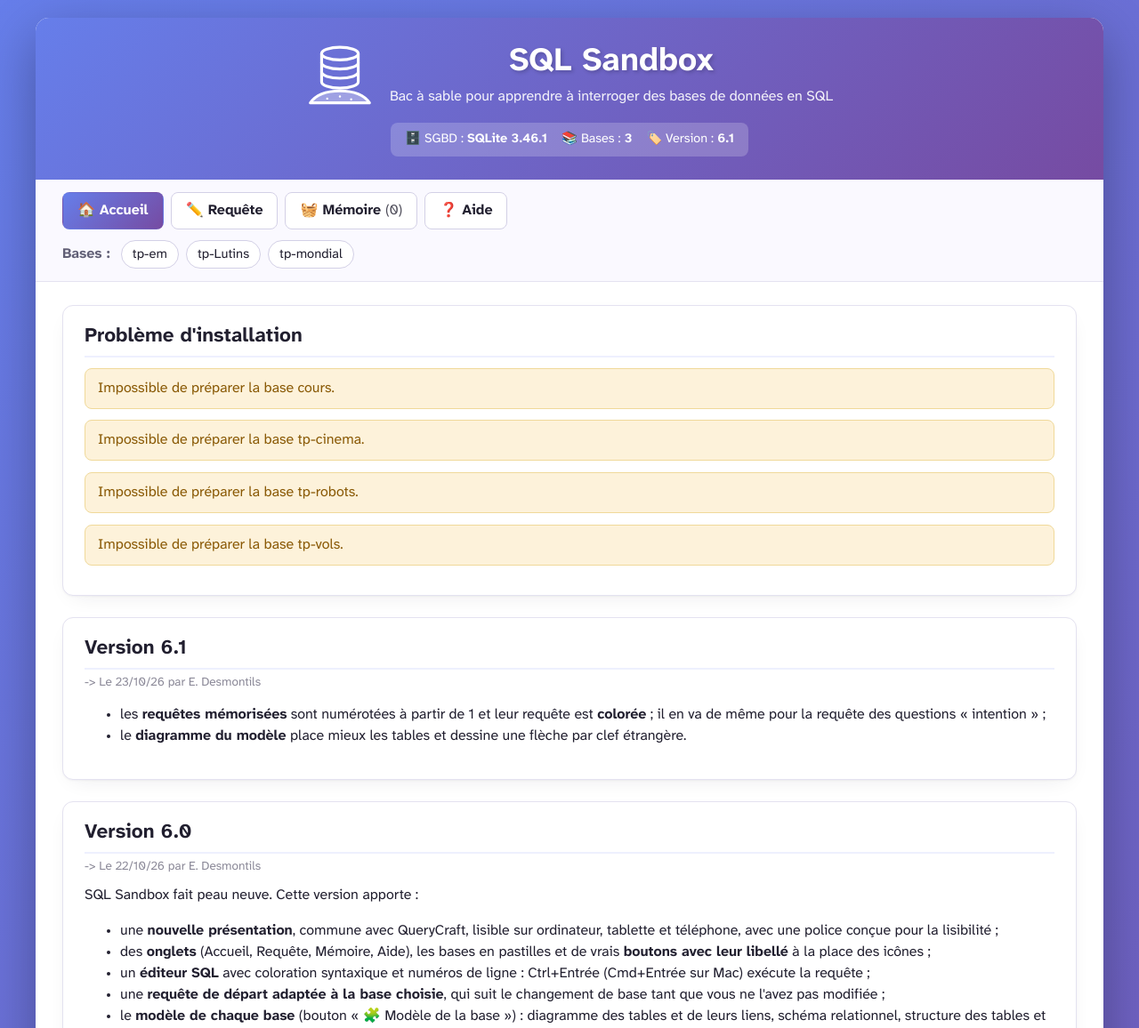
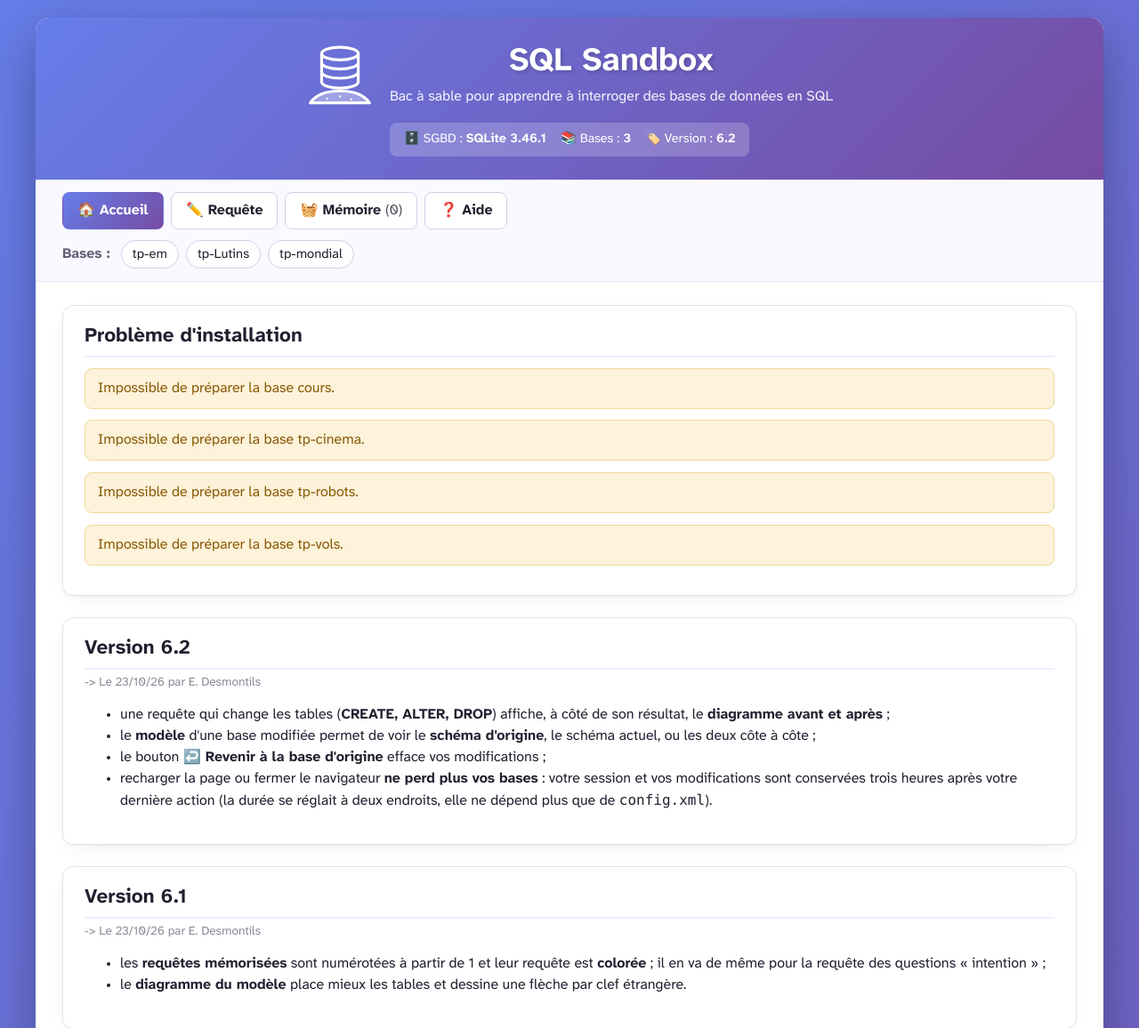
Before and after one commit to edesmontils/SQLSandbox, a PHP site: page / in a window 1280 px wide. Shown: the top 1156 px of the page at 89% size. Run offline with PHP 8.4, Linux system fonts and the light colour scheme; data comes from the database, SQL or seed files in the repository.

Commit message:
Version 6.2 : diagrammes avant/après, schéma d'origine, retour à la base d'origine, session conservée
- Requêtes CREATE/ALTER/DROP : diagrammes avant et après affichés avec le résultat
- Modèle : schéma d'origine, schéma actuel ou les deux côte à côte
- Bouton « Revenir à la base d'origine » (action reinitialiser)
- Durée de vie de la session et des copies lue dans config.xml (duree_vie)
- Rechargement et fermeture du navigateur conservent session, copies et jeton

Co-Authored-By: Claude Sonnet 5.5 <noreply@anthropic.com>

```diff
--- a/controler.php
+++ b/controler.php
@@ -7,6 +7,7 @@ if (isset($_SESSION['debug']) && $session_ok) {
 	if ($debug) ini_set('display_errors', '1');
 	require_once('./lib/LibXML.php');
 	include "./fonctions.php";
+		prolonge_copies();
 
 	$Soumettre = isset($_REQUEST['Soumettre']) ? param('Soumettre') : 'rien';
 	$requete = param('requete');
@@ -133,9 +134,23 @@ if (isset($_SESSION['debug']) && $session_ok) {
 			http_response_code(404);
 			echo json_encode(array('erreur' => 'Base inconnue ou inaccessible.'));
 		} else {
+				$modele['origine'] = modele_origine(param('nom_base'), $modele);
 			echo json_encode($modele, JSON_UNESCAPED_UNICODE);
 		}
 	}
+		//======================================================
+		// Retour à la base d'origine : la copie de l'étudiant est remplacée par l'original
+		else if ($Soumettre == "reinitialiser") {
+			if (!jeton_valide()) {
+				http_response_code(403);
+				echo "<p>Session expirée : l'application a sans doute été ouverte ou rechargée dans un autre onglet. Rechargez cette page pour continuer.</p>";
+			} else if (reinitialise_base(param('nom_base'))) {
+				echo "ok";
+			} else {
+				http_response_code(404);
+				echo "<p>Base inconnue ou inaccessible.</p>";
+			}
+		}
 	//======================================================
 	else {//echo "<p>liste base $Soumettre</p>";
 		liste_base($Soumettre);
--- a/default.css
+++ b/default.css
@@ -606,6 +606,31 @@ table.historique td .btn {
 	stroke-width: 2.5;
 }
 
+/* Diagrammes avant/après une requête qui modifie le schéma */
+.avant-apres-grille {
+	display: grid;
+	grid-template-columns: repeat(2, minmax(0, 1fr));
+	gap: 16px;
+}
+
+.avant-apres h3 {
+	margin: 18px 0 6px 0;
+}
+
+.avant-apres h4 {
+	margin: 0 0 4px 0;
+}
+
+.avant-apres .diagramme {
+	max-height: 60vh;
+}
+
+@media (max-width: 800px) {
+	.avant-apres-grille {
+		grid-template-columns: 1fr;
+	}
+}
+
 .schema-relationnel {
 	padding-left: 20px;
 	font-family: var(--sb-mono);
--- a/dossiers.php
+++ b/dossiers.php
@@ -24,3 +24,16 @@ function dossier_prive($nom, $repli) {
 // Copies des bases de chaque session et verrous d'exécution (null si aucun dossier
 // n'est accessible en écriture)
 if (!defined('DOSSIER_TMP')) define('DOSSIER_TMP', dossier_prive(INSTANCE.'-tmp', __DIR__.'/tmp'));
+
+// Durée de vie (secondes) d'une session et des copies de bases d'un utilisateur, depuis
+// l'inactivité : le « seuil » de config.xml (3 heures par défaut). Lue sans analyser tout le XML,
+// car chaque requête en a besoin avant de démarrer la session. C'est l'unique source de cette
+// durée : cookie, session, copies de bases et purge s'en servent, et restent donc alignés.
+function duree_vie() {
+	$xml = @file_get_contents(__DIR__.'/config.xml');
+	if ($xml !== false) {
+		if (preg_match("/<!ENTITY\\s+seuil\\s+['\"]\\s*(\\d+)\\s*['\"]/", $xml, $m) && preg_match('#<seuil>\\s*&seuil;\\s*</seuil>#', $xml)) return max(60, (int)$m[1]);
+		if (preg_match('#<seuil>\\s*(\\d+)\\s*</seuil>#', $xml, $m)) return max(60, (int)$m[1]);
+	}
+	return 3 * 60 * 60;
+}
--- a/fonctions.php
+++ b/fonctions.php
@@ -20,6 +20,16 @@ function purge_db() {
 				if (file_exists($s)) unlink($s);
 			}
 		}
+}
+
+// Prolonge la vie des copies de bases de la session : la purge de index.php supprime les
+// copies non touchées depuis plus de duree_vie(), alors que la session, elle, est prolongée à
+// chaque requête (même pour lire l'aide). Sans cela, une copie pourrait disparaître sous une
+// session encore valide.
+function prolonge_copies() {
+	foreach ($_SESSION as $nom => $fichier) {
+		if (substr($nom, 0, 6) == 'copie_' && is_string($fichier) && is_file($fichier)) @touch($fichier);
+	}
 }
 
 // Nombre maximal de lignes affichées pour un résultat
@@ -293,6 +303,8 @@ function get($requete,$base) {
 	if (plusieurs_instructions($requete)) {
 		echo "<p><strong>Attention :</strong> seule la première instruction a été exécutée, la suite a été ignorée.</p>";
 	}
+	// Requête sur le schéma : le modèle avant est lu maintenant, le modèle après une fois exécutée
+	$avant = modifie_schema($requete) ? modele_base($base) : null;
 	$ok = null;
 	$result = @$db->query($requete);
 	if ($result) {
@@ -334,14 +346,39 @@ function get($requete,$base) {
 		echo "<script>result_type='ko';</script><p>".message_erreur($db)."</p>";
 	}
 	$db->close();
+	if ($ok && !is_null($avant)) {
+		$apres = modele_base($base);
+		// Données du diagramme avant/après, dessiné par js/modele.js (dessine_avant_apres)
+		if (!is_null($apres) && $apres['tables'] != $avant['tables']) {
+			echo '<div class="avant-apres" data-avant="'.htmlspecialchars(json_encode($avant['tables'], JSON_UNESCAPED_UNICODE), ENT_QUOTES)
+			    .'" data-apres="'.htmlspecialchars(json_encode($apres['tables'], JSON_UNESCAPED_UNICODE), ENT_QUOTES).'"></div>';
+		}
+	}
 	return $ok;
+}
+
+// Indique si $requete est une instruction qui peut changer la structure des tables
+// (CREATE, ALTER, DROP).
+function modifie_schema($requete) {
+	foreach (jetons_sql($requete) as $jeton) {
+		return $jeton[0] == 'mot' && in_array($jeton[1], array('CREATE', 'ALTER', 'DROP'), true);
+	}
+	return false;
 }
 
 // Modèle de la base $base, lu sur la copie de session (il suit donc les CREATE, ALTER et
 // DROP de l'étudiant) : tables avec colonnes, clé primaire et clés étrangères, vues, et
 // instructions SQL de création. Retourne null si la base est inconnue.
-function modele_base($base) {
-	$db = ouvre_base($base);
+function modele_base($base, $fichier = null) {
+	if (is_null($fichier)) {
+		$db = ouvre_base($base);
+	} else { // base d'origine, lue sans la copier
+		try {
+			$db = new SQLite3($fichier, SQLITE3_OPEN_READONLY);
+		} catch (Exception $e) {
+			$db = null;
+		}
+	}
 	if (is_null($db)) return null;
 	$modele = array('tables' => array(), 'vues' => array(), 'sql' => array());
 	$objets = $db->query("SELECT type, name, sql FROM sqlite_master WHERE name NOT LIKE 'sqlite_%' "
@@ -392,6 +429,24 @@ function modele_base($base) {
 	unset($t, $k);
 	$db->close();
 	return $modele;
+}
+
+// Modèle de la base d'origine (sans les modifications de l'étudiant), ou null si la
+// copie de session a les mêmes tables que l'original ou si l'original est illisible.
+function modele_origine($base, $modele) {
+	if (!is_string($base) || !isset($_SESSION['originaux'][$base])) return null;
+	$origine = modele_base($base, $_SESSION['originaux'][$base]);
+	if (is_null($origine) || $origine['tables'] == $modele['tables']) return null;
+	return $origine;
+}
+
+// Remet la copie de session de $base dans l'état de la base d'origine. Retourne false
+// si la base est inconnue ou si la copie a échoué.
+function reinitialise_base($base) {
+	if (!is_string($base) || !isset($_SESSION["copie_$base"], $_SESSION['originaux'][$base])) return false;
+	$ok = @copy($_SESSION['originaux'][$base], $_SESSION["copie_$base"]);
+	clearstatcache(true, $_SESSION["copie_$base"]);
+	return $ok;
 }
 
 // Tables et vues de la copie de session de $base, ou de la base d'origine $fichier
--- a/index.php
+++ b/index.php
@@ -5,7 +5,7 @@ $debug=false;
 $ok = true;
 $nom_appli = 'SQL Sandbox';
 $version = '';
-$seuil = 10800;
+$seuil = DUREE_SESSION; // durée de vie des copies, la même que celle de la session
 $listeBase = array();
 $listeNoms = array();
 
@@ -13,13 +13,13 @@ $listeNoms = array();
 require_once('./lib/LibXML.php');
 include "./fonctions.php";
 
-// En cas de rechargement de la page, les bases restent... donc on les supprime !
-if (isset($_SESSION['debug'])) {
-	purge_db();
-	session_unset();
-}
+// Rechargement de la page ou retour dans le navigateur : la session, les copies des bases
+// (donc les modifications de l'étudiant) et le jeton sont conservés tant que l'inactivité
+// reste sous la durée de vie (duree_vie()). Le retour à la base d'origine se fait par le bouton.
+// Le jeton est conservé pour que les onglets déjà ouverts continuent de fonctionner.
+prolonge_copies();
 session_regenerate_id(true);
-$_SESSION['csrf'] = bin2hex(random_bytes(16));
+if (empty($_SESSION['csrf'])) $_SESSION['csrf'] = bin2hex(random_bytes(16));
 
 try {
 	$config = new SimpleXMLElement('./config.xml',
@@ -37,8 +37,7 @@ try {
 	$_SESSION['debug'] = $debug;
 	if ($debug) ini_set('display_errors', '1');
 
-	//Gestion du seuil de vie des copies de base //60 * 60 * 24;
-	$seuil = (int)$config->seuil;
+	// Seuil de vie des copies de base : DUREE_SESSION (config.xml, lu par duree_vie())
 
 	//Gestion des bases
 	$listeBase = array();
@@ -151,6 +150,14 @@ foreach($listeNoms as $nom) {
 	// tempnam() se replie silencieusement sur le répertoire temporaire du système :
 	// une copie créée ailleurs que dans le dossier de travail ne serait jamais purgée.
 	$original = realpath($listeBase[$nom]['fichier']);
+	// Copie déjà réservée par cette session (page rechargée) : conservée
+	if (isset($_SESSION["copie_$nom"]) && dirname($_SESSION["copie_$nom"]) === $dossierTmp
+	    && $original !== false && is_readable($original)) {
+		$_SESSION['configs'][$nom] = $listeBase[$nom]['config'];
+		$_SESSION['originaux'][$nom] = $original;
+		$listeBase[$nom]['tables'] = get_tables($nom, $original);
+		continue;
+	}
 	$copie = @tempnam($dossierTmp, "copie_$nom".'_');
 	if ($copie === false || dirname($copie) !== $dossierTmp
 	    || $original === false || !is_readable($original)) {
@@ -213,7 +220,7 @@ $listeNoms = array_keys($listeBase);
   <script src="<?php echo url_fichier("./js/modele.js");?>"></script>
 </head>
 
-<body onload="init()" onunload="end()">
+<body onload="init()">
 <div class="container">
 
 <header class="entete">
--- a/session.php
+++ b/session.php
@@ -6,16 +6,19 @@ ini_set('session.use_strict_mode','1');
 // Pas d'erreurs PHP brutes (chemins, messages internes) dans les pages ;
 // le mode debug de config.xml les réactive.
 ini_set('display_errors', '0');
-// Durée de vie des sessions alignée sur celle des copies de bases (seuil de config.xml) :
-// la valeur par défaut de PHP (24 min d'inactivité) coupait les élèves en plein TP.
+// Durée de vie des sessions : celle des copies de bases (seuil de config.xml, lu par duree_vie()),
+// pas la valeur par défaut de PHP (24 min d'inactivité), qui coupait les élèves en plein TP.
+// Le cookie de session survit à la fermeture du navigateur et est prolongé à chaque requête :
+// recharger la page ou rouvrir le navigateur retrouve la session et les copies, tant que
+// l'inactivité reste sous cette durée.
 // Les sessions ont leur propre dossier, pour que le nettoyage des autres sites de
 // l'hébergement ne les supprime pas plus tôt ; PHP les nettoie lui-même, le nettoyage
 // du système ne passant pas dans ce dossier.
 // Le nom d'un fichier de session contient l'identifiant de session : le dossier est
 // placé hors du site (dossiers.php), et à défaut dans tmp/sessions (avec un index.html
 // vide, et protégé par tmp/.htaccess quand celui-ci est pris en compte).
-define('DUREE_SESSION', 3 * 60 * 60);
 require_once __DIR__.'/dossiers.php';
+define('DUREE_SESSION', duree_vie());
 $dossierSessions = dossier_prive('sessions-'.INSTANCE, __DIR__.'/tmp/sessions');
 if (!is_null($dossierSessions)) {
 	if (strpos($dossierSessions, __DIR__) === 0 && !is_file($dossierSessions.'/index.html'))
@@ -25,12 +28,18 @@ if (!is_null($dossierSessions)) {
 	ini_set('session.gc_divisor', '100');
 }
 ini_set('session.gc_maxlifetime', (string)DUREE_SESSION);
+ini_set('session.cookie_lifetime', (string)DUREE_SESSION);
 // Cookie réservé à HTTPS quand le site est servi en HTTPS
 ini_set('session.cookie_secure', (!empty($_SERVER['HTTPS']) && $_SERVER['HTTPS'] !== 'off') ? '1' : '0');
 // Cookie propre à l'installation (INSTANCE) : avec le nom par défaut, PHPSESSID, deux
 // installations du même domaine se volaient la session
 session_name(INSTANCE);
 $session_ok = session_start();
+if ($session_ok) { // le cookie expire DUREE_SESSION après la dernière requête, pas après la première
+	$p = session_get_cookie_params();
+	setcookie(session_name(), session_id(), array('expires' => time() + DUREE_SESSION, 'path' => $p['path'],
+		'secure' => (bool)$p['secure'], 'httponly' => true, 'samesite' => 'Lax'));
+}
 // L'application ne doit pas être affichée dans un cadre d'un autre site (clickjacking)
 header('X-Frame-Options: SAMEORIGIN');
 header('X-Content-Type-Options: nosniff');
```
Also changed, not shown: config.xml (+20 -5 lines), js/bd_base.js (+4 -12 lines), js/modele.js (+95 -10 lines), tests/run.php (+36 -0 lines).
